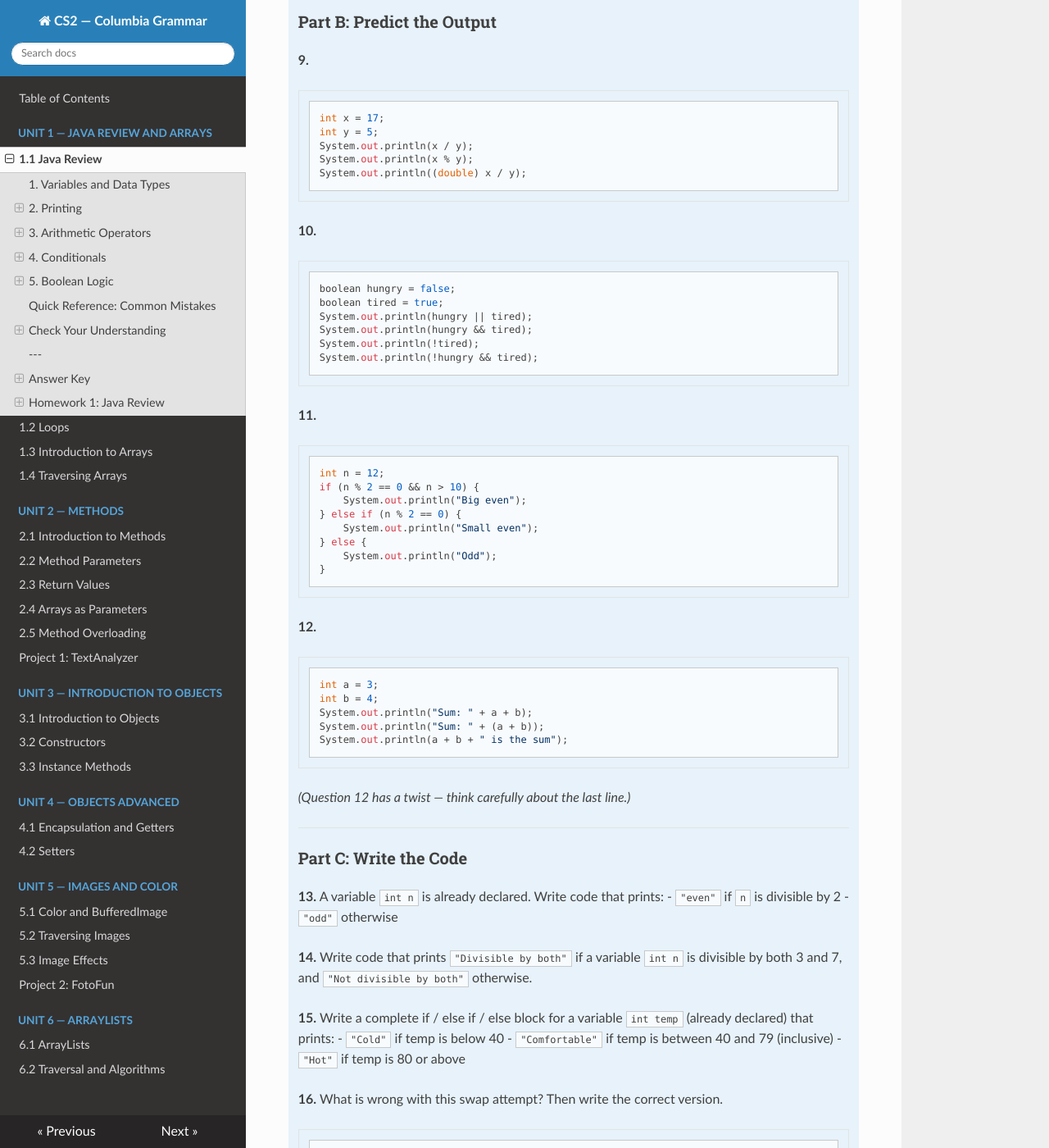
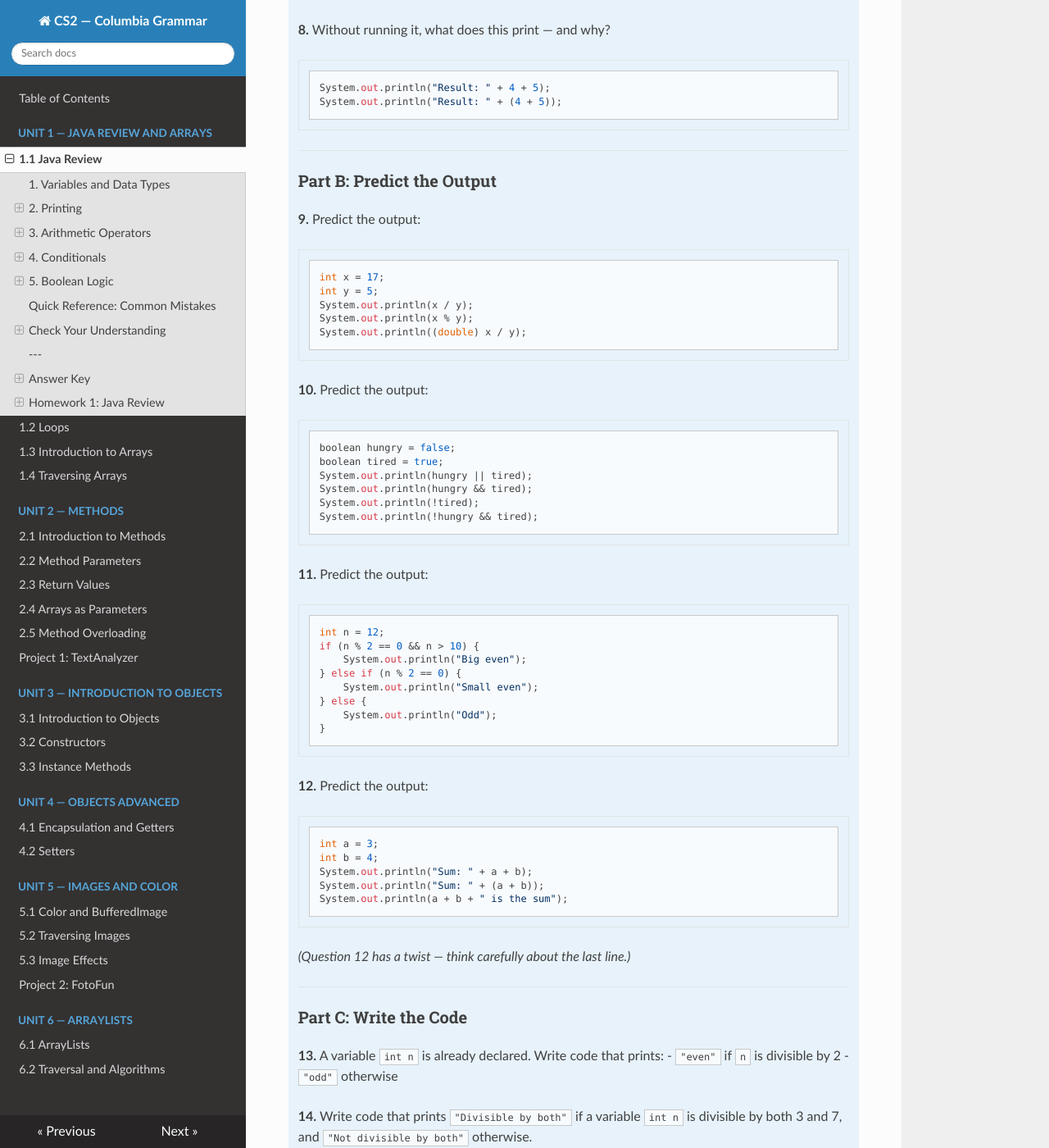
Before and after one commit to kjergens/cs2-site, an MkDocs documentation site: the page built from docs/unit1/notes_01_java_review.md, in a window 1280 px wide and 1400 px high, scrolled down 6311 px. Shown: the whole window at 82% size. Built offline with MkDocs 1.6.1, drawn with Linux system fonts in a browser that asks for light colours; nearby versions of some CDN libraries; some of the changed text lies outside the part shown.

Commit message:
spacing in CYU

````diff
--- a/docs/unit1/notes_01_java_review.md
+++ b/docs/unit1/notes_01_java_review.md
@@ -230,10 +230,15 @@
     ### Part A: Concepts
 
     **1.** What is the difference between `=` and `==` in Java?
+
     **2.** What does the `%` operator return? Give an example of when it would be useful.
+
     **3.** Why is `input == "hello"` unreliable for comparing Strings? What should you use instead?
+
     **4.** What is type casting? Write one line of code that casts an `int` variable called `total` to a `double` before dividing it by `4`.
+
     **5.** What is the difference between `&&` and `||`?
+
     **6.** Complete the table:
 
     | `a` | `b` | `a && b` | `a \|\| b` | `!a` |
@@ -244,6 +249,7 @@
     | false | false | | | |
 
     **7.** Java evaluates `if / else if / else` chains from top to bottom and stops at the first true condition. Why does the order of conditions matter? Give an example where getting the order wrong would produce an incorrect result.
+
     **8.** Without running it, what does this print — and why?
     ```java
     System.out.println("Result: " + 4 + 5);
@@ -254,7 +260,7 @@
 
     ### Part B: Predict the Output
 
-    **9.**
+    **9.** Predict the output:
     ```java
     int x = 17;
     int y = 5;
@@ -263,7 +269,7 @@
     System.out.println((double) x / y);
     ```
 
-    **10.**
+    **10.** Predict the output:
     ```java
     boolean hungry = false;
     boolean tired = true;
@@ -273,7 +279,7 @@
     System.out.println(!hungry && tired);
     ```
 
-    **11.**
+    **11.** Predict the output:
     ```java
     int n = 12;
     if (n % 2 == 0 && n > 10) {
@@ -285,7 +291,7 @@
     }
     ```
 
-    **12.**
+    **12.** Predict the output:
     ```java
     int a = 3;
     int b = 4;
@@ -323,7 +329,7 @@
 
     ### Part D: Find the Bug
 
-    **17.**
+    **17.** Find the bug:
     ```java
     int score = 95;
     if (score >= 60) {
@@ -334,14 +340,14 @@
     ```
     This compiles and runs but produces the wrong output for a score of 95. What is the bug?
 
-    **18.**
+    **18.** Find the bug:
     ```java
     double total = 49.99;
     int rounded = total;
     System.out.println(rounded);
     ```
 
-    **19.**
+    **19.** Find the bug:
     ```java
     String answer = "yes";
     if (answer.equals = "yes") {
````
